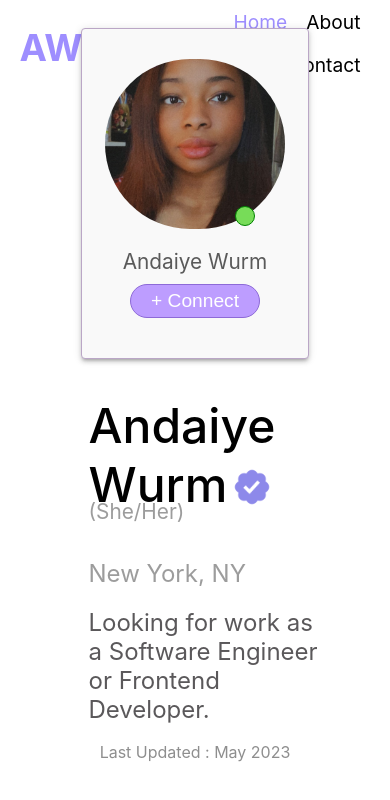
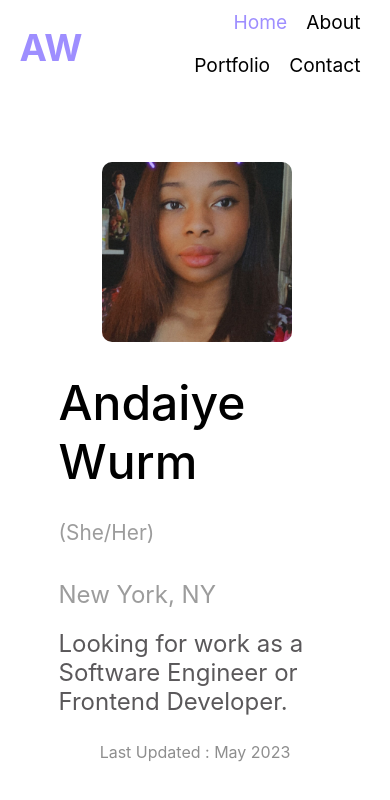
Before and after one commit to andywurm/Portfolio, a React (Create React App) app: page / in a window 390 px wide. Shown: the top 800 px of the page. Built offline with nearby package versions, Linux system fonts and the light colour scheme.

Commit message:
Removed Card

```diff
--- a/src/Pages/Home.tsx
+++ b/src/Pages/Home.tsx
@@ -27,6 +27,23 @@ const Home = () => {
             <div style={{ width: "70%", height: "75vh", margin: "0 auto"}}>
                 <div className="homeContainer">
 
+                <div className="homeCard">
+                    <div style={{ display: 'flex', flexDirection: "row", padding: "20px 20px" }}>
+                                <img className="pfp" src={pfp} alt="Me" />
+                            </div>
+                        {/* <div className="circle"></div>
+                        <Paper elevation={3} className="paper">
+                            <div style={{ display: 'flex', flexDirection: "row", padding: "20px 20px" }}>
+                                <img className="pfp" src={pfp} alt="Me" />
+                            </div>
+                            <div className="cardName">Andaiye Wurm</div>
+                            <div style={{ display: 'flex', flexDirection: "row" }}>
+                                <button onClick={() => handleClick()}>+ Connect</button>
+                            </div>
+                        </Paper> */}
+
+                    </div>
+
                     <div className="homeInfo">
                         <div className="allInfo">
                             <div className="keep">
@@ -40,19 +57,7 @@ const Home = () => {
                         </div>
                     </div>
 
-                    <div className="homeCard">
-                        <div className="circle"></div>
-                        <Paper elevation={3} className="paper">
-                            <div style={{ display: 'flex', flexDirection: "row", padding: "20px 20px" }}>
-                                <img className="pfp" src={pfp} alt="Me" />
-                            </div>
-                            <div className="cardName">Andaiye Wurm</div>
-                            <div style={{ display: 'flex', flexDirection: "row" }}>
-                                <button onClick={() => handleClick()}>+ Connect</button>
-                            </div>
-                        </Paper>
 
-                    </div>
 
                 </div>
 
--- a/src/Styles/HomeStyles.css
+++ b/src/Styles/HomeStyles.css
@@ -12,7 +12,7 @@
     text-align: left;
     justify-content: center;
     /* border: solid red 1px; */
-    margin-left: 30px;
+    /* margin-left: 30px; */
 }
 
 .allInfo {
@@ -79,11 +79,11 @@
 }
 
 .pfp {
-    height: 170px;
-    width: 180px;
-    border-radius: 200px;
+    height: 180px;
+    width: 190px;
+    border-radius: 10px;
     margin-top: 50px;
-    margin: 10px 3px 0 3px;
+    margin: 40px 0 0 3px;
     /* border: solid red 1px; */
 }
 
@@ -139,8 +139,9 @@ button:hover {
     .homeCard {
         width: 100%;
         margin: 0 auto;
+        top: 0;
         /* border: solid red 1px; */
-        margin-bottom: 20px;
+        /* margin-bottom: 20px; */
     }
 
     .myName {
@@ -159,6 +160,8 @@ button:hover {
 
     .verify {
         display: inline;
+        width: 100%;
+        opacity: 0;
     }
 
     .allInfo {
@@ -170,6 +173,6 @@ button:hover {
     .homeContainer {
         display: flex;
         flex-direction: row;
-        flex-wrap: wrap-reverse;
+        flex-wrap: wrap;
     }
 }
```
